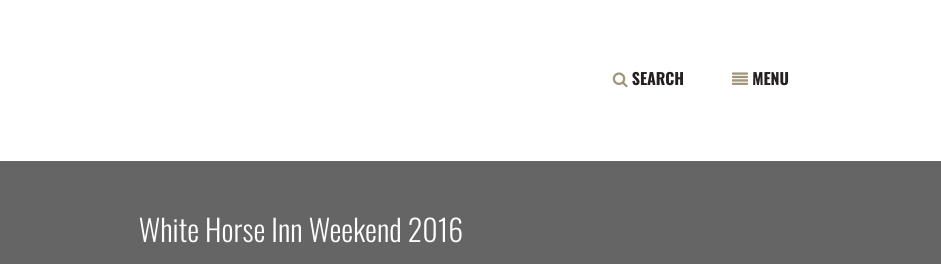
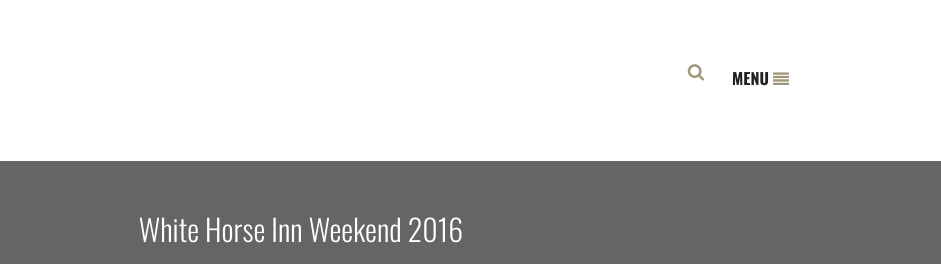
Before and after one commit to jgodbee/WHI, a plain HTML site: page event.html in a window 1280 px wide. Shown: the top 264 px of the page, 339-1280 px from the left. Drawn offline with nearby package versions, Linux system fonts and the light colour scheme; placeholder pictures from the web are drawn by us; a web font is replaced by a local one.

Commit message:
Update event.html

```diff
--- a/event.html
+++ b/event.html
@@ -10,16 +10,23 @@
 	<link rel="stylesheet" href="https://maxcdn.bootstrapcdn.com/font-awesome/4.5.0/css/font-awesome.min.css">
 	<link rel="stylesheet" href="css/normalize.css">
 	<link rel="stylesheet" href="css/skeleton.css">
+	<link rel="stylesheet" type="text/css" href="css/jetmenu.css">
 	<link rel="icon" type="image/png" href="images/favicon.png">
-	<link rel="stylesheet" type="text/css" href="css/jetmenu.css">
 </head>
 <body>
 	<header>
 		<div class="container">
 			<a id="logo" href="index.html"><img src="images/whitehorseinn-logo.jpg" alt="White Horse Inn" /></a>
+			<div id="search">
+			<form class="searchbox">
+		        <input type="search" placeholder="Search..." name="search" class="searchbox-input" onkeyup="buttonUp();" required>
+			        <input type="submit" class="searchbox-submit" value="GO">
+			        <span class="searchbox-icon"><i class="fa fa-search"></i></span>
+				</form>
+			</div>
 			<ul class="jetmenu">
 				<li class="right">
-					<a href="#"><i class="fa fa-align-justify"></i> Menu</a>
+					<a href="#">Menu <i class="fa fa-align-justify"></i></a>
 					<div class="megamenu full-width">
 						<div class="row">
 							<div class="col2">
@@ -111,7 +118,6 @@
 						</div>
 					</div>
 				</li>
-				<li class="right"><a href="#"><i class="fa fa-search"></i> Search</a></li>
 			</ul>
 		</div>
 	</header>
@@ -460,13 +466,6 @@
 	</footer>
 
 <script type="text/javascript" src="js/jquery-2.1.4.min.js"></script>
-<script type="text/javascript" src="js/jetmenu.js"></script>
-<script type="text/javascript" src="js/bootstrap.min.js"></script>
-
-<script type="text/javascript">
-     jQuery(document).ready(function() {
-          $().jetmenu();
-     });
-</script>
+<script type="text/javascript" src="js/scripts.js"></script>
 </body>
 </html>
```
